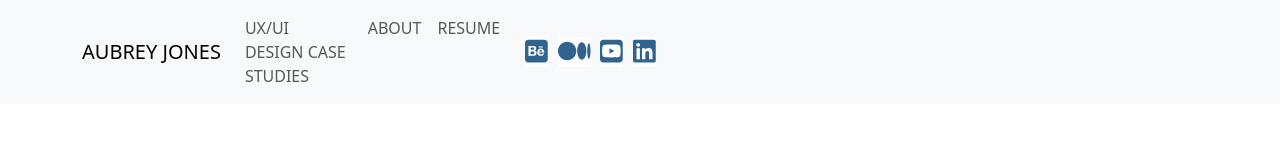
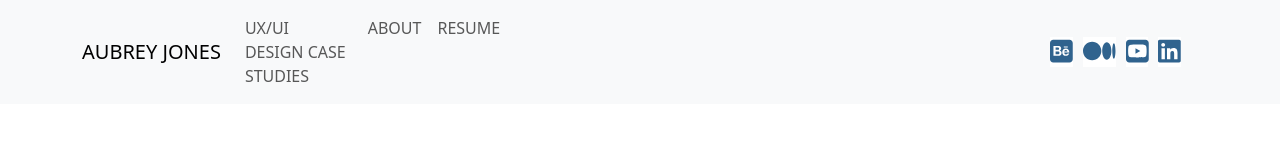
Before and after one commit to aubreyjonescreatives/ux-ui-portfolio, a React (Create React App) app: page / in a window 1280 px wide. Shown: the top 160 px of the page. Built offline with nearby package versions, Linux system fonts and the light colour scheme.

Commit message:
added updated card routes to reactrouterdom v6

```diff
--- a/src/Components/NavBar.js
+++ b/src/Components/NavBar.js
@@ -14,7 +14,7 @@ const NavBar = () => {
 
   return (
   <>
-<Navbar bg="light" expand="lg" className="NavBar">
+<Navbar bg="light" expand="lg">
       <Container>
         <Navbar.Brand href="/">AUBREY JONES</Navbar.Brand>
         <Navbar.Toggle aria-controls="basic-navbar-nav" />
--- /dev/null
+++ b/src/Pages/DesignSystems.js
@@ -0,0 +1,9 @@
+import React from 'react'
+
+const DesignSystems = () => {
+  return (
+    <div>DesignSystems</div>
+  )
+}
+
+export default DesignSystems
--- a/src/Portfolio.css
+++ b/src/Portfolio.css
@@ -55,7 +55,7 @@ p {
 }
 
 
-.NavBar {
+.navbar, .container {
     display: grid;
 }
 
```
Also changed, not shown: src/App.js (+26 -12 lines).
